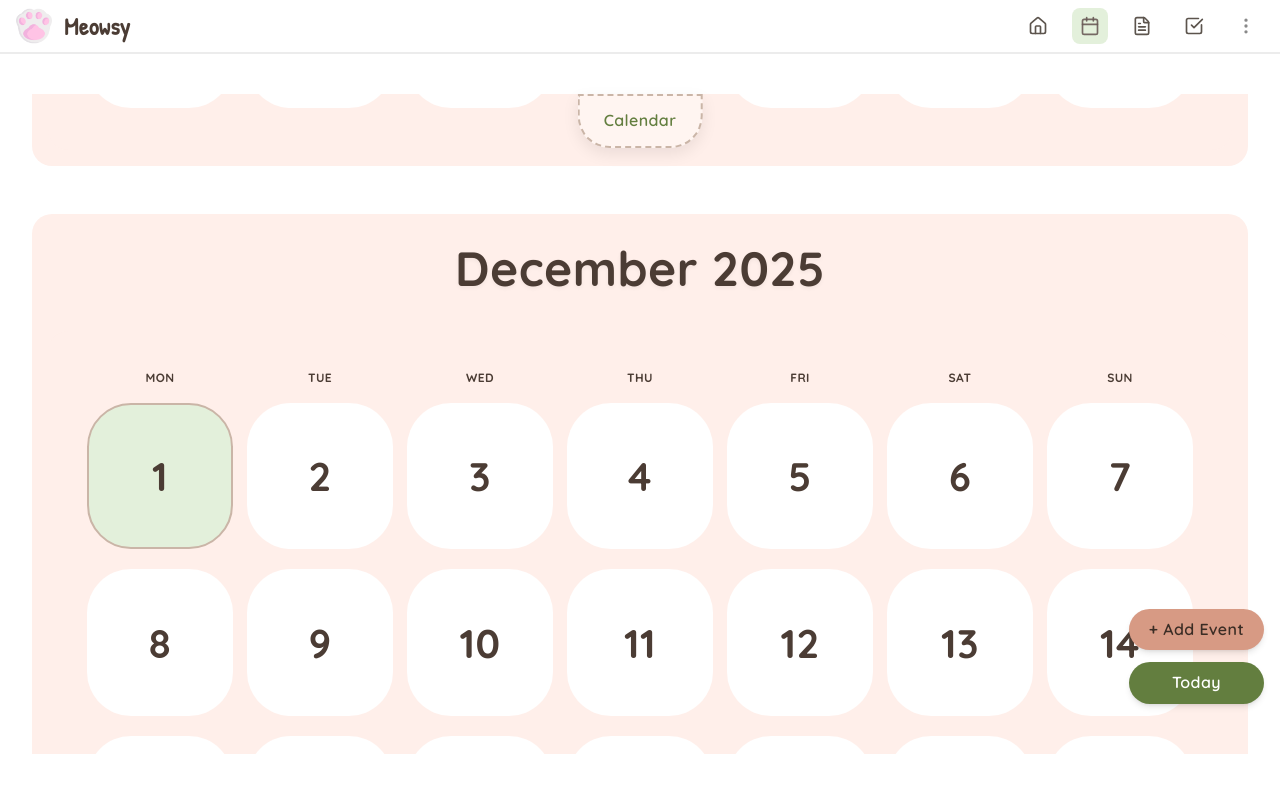
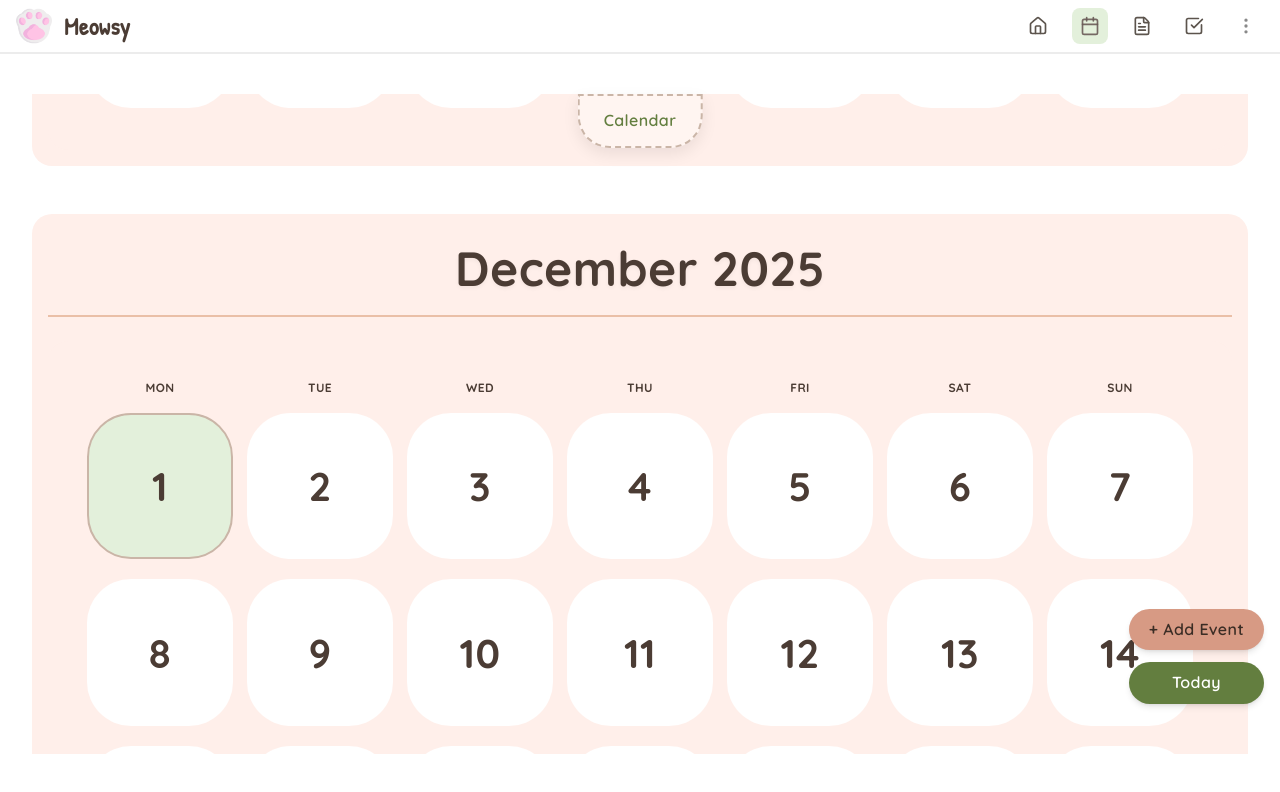
Before and after one commit to guraycha03/meowsy-planner, a Next.js app: page /calendar in a window 1280 px wide. Shown: the top 792 px of the page. Built offline with nearby package versions, Linux system fonts and the light colour scheme.

Commit message:
Update page.js

```diff
--- a/app/calendar/page.js
+++ b/app/calendar/page.js
@@ -86,9 +86,17 @@ export default function CalendarPage() {
           className="w-full flex flex-col overflow-y-auto"
           style={{ maxHeight: 'calc(100vh - 140px)' }}
         >
+
+
           {months.map((monthDate, idx) => (
   <div key={idx} className="w-full mb-12 calendar-wrapper">
-              <div className="calendar-month-title">{formatMonth(monthDate)}</div>
+    <div className="calendar-month-title flex flex-col">
+      <span>{formatMonth(monthDate)}</span>
+      <div
+        className="mt-2"
+        style={{ borderBottom: "2px solid var(--color-accent)" }}
+      ></div>
+    </div>
     <Calendar
       value={currentDate}
       onClickDay={setCurrentDate}
@@ -99,6 +107,9 @@ export default function CalendarPage() {
     />
   </div>
 ))}
+
+
+
         </div>
       </div>
 
```
Lines whose indentation alone changed are shown as unchanged.
